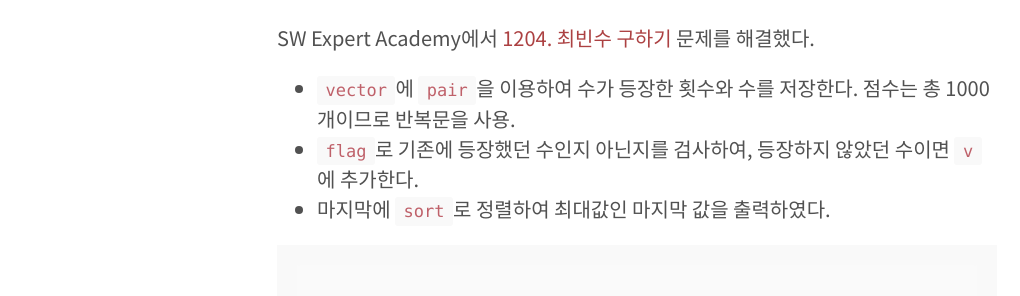
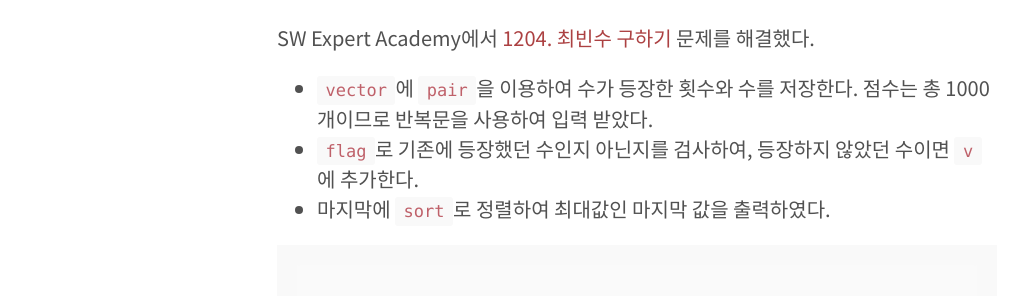
Before and after one commit to gyyomee/gyyomee.github.io, a Jekyll site: the page built from _posts/2019-01-06-SWExpertAcademy-최빈수구하기.md, in a window 1280 px wide. Shown: the part 209-505 px from the top of the page, without its empty margins (3-1023 px from the left). Built offline with Jekyll 4.4.1, drawn with Linux system fonts in a browser that asks for light colours.

Commit message:
수정 - 내용수정

```diff
--- a/_posts/2019-01-06-SWExpertAcademy-최빈수구하기.md
+++ b/_posts/2019-01-06-SWExpertAcademy-최빈수구하기.md
@@ -9,7 +9,7 @@ tags:
 
 SW Expert Academy에서 <a href="https://www.swexpertacademy.com/main/code/problem/problemDetail.do?contestProbId=AV13zo1KAAACFAYh&categoryId=AV13zo1KAAACFAYh&categoryType=CODE">1204. 최빈수 구하기</a> 문제를 해결했다.
 
-* `vector`에 `pair`을 이용하여 수가 등장한 횟수와 수를 저장한다. 점수는 총 1000개이므로 반복문을 사용.
+* `vector`에 `pair`을 이용하여 수가 등장한 횟수와 수를 저장한다. 점수는 총 1000개이므로 반복문을 사용하여 입력 받았다.
 * `flag`로 기존에 등장했던 수인지 아닌지를 검사하여, 등장하지 않았던 수이면 `v`에 추가한다.
 * 마지막에 `sort`로 정렬하여 최대값인 마지막 값을 출력하였다.
 
```
